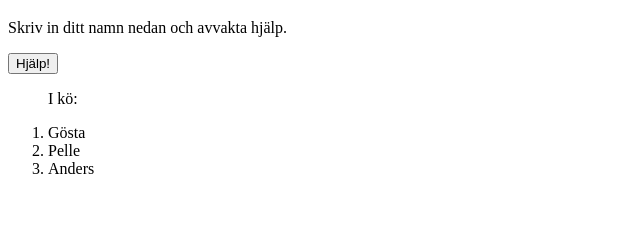
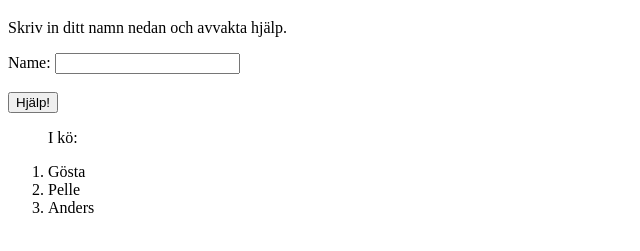
Before and after one commit to Esbj/iQueueing, a plain HTML site: page index.html in a window 1280 px wide. Shown: the part 61-312 px from the top of the page, without its empty margins (0-640 px from the left). Drawn offline with Linux system fonts and the light colour scheme.

Commit message:
SubmitFixed

```diff
--- a/index.html
+++ b/index.html
@@ -13,7 +13,11 @@
     <div id="container">
         <h1>Välkomen till iQueueing!</h1>
         <p>Skriv in ditt namn nedan och avvakta hjälp.</p>
-        <button id="skicka" type="submit" onclick="buttonTester()">Hjälp!</button>
+
+        <label for="name">Name: </label>
+        <input type="text" id="skicka" name="name"><br><br>
+
+        <button id="skicka" type="submit" onclick="AddName()">Hjälp!</button>
 
         <ol id="inQueue">
             <p>I kö:</p>
```
